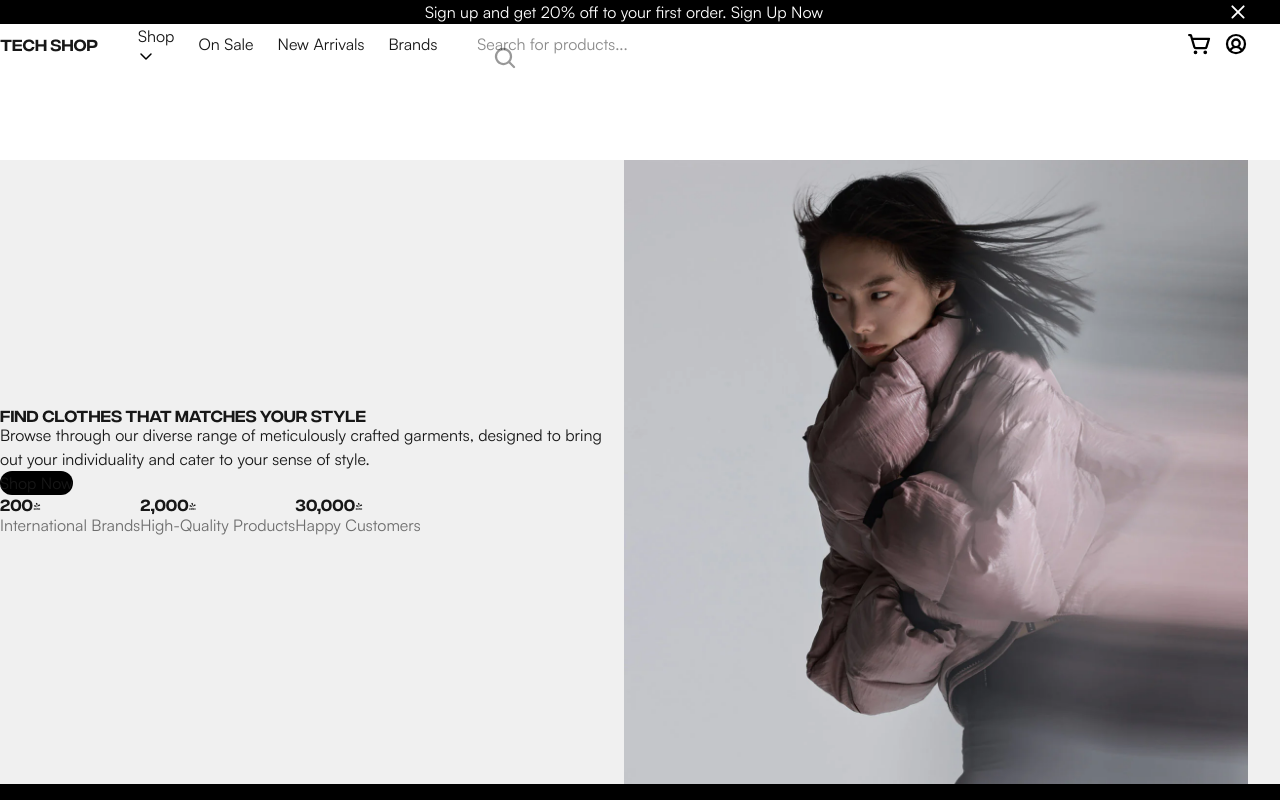
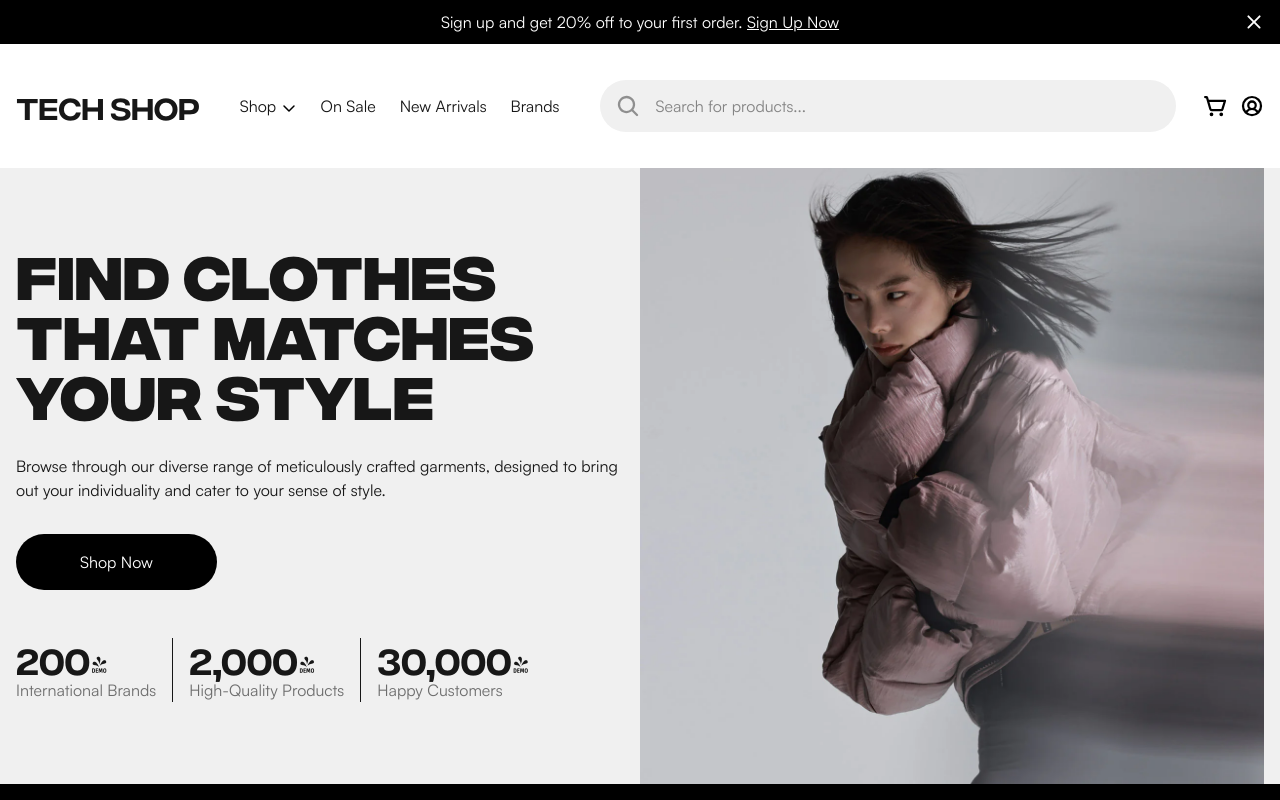
Before and after one commit to hex22a/techwear-shop-nextjs, a Next.js app: page / in a window 1280 px wide. Shown: the top 800 px of the page. Built offline with nearby package versions, Linux system fonts and the light colour scheme; no server answers; the database is empty.

Commit message:
fix styles

```diff
--- a/app/ui/globals.css
+++ b/app/ui/globals.css
@@ -1,7 +1,8 @@
-/* stylelint-disable import-notation */
+/* stylelint-disable-next-line import-notation */
 @import "tailwindcss";
-@import "tailwindcss/preflight";
 
+@tailwind base;
+@tailwind components;
 @tailwind utilities;
 
 :root {
@@ -59,7 +60,7 @@ body {
   background: var(--background);
 
   /* noinspection CssUnresolvedCustomProperty */
-  font-family: var(--font-satoshi) sans-serif;
+  font-family: var(--font-satoshi);
 }
 
 @media screen and (width >= 768px) {
@@ -74,7 +75,7 @@ body, html {
 
 h1, h2, h3, h4, h5, h6 {
   /* noinspection CssUnresolvedCustomProperty */
-  font-family: var(--font-integral) sans-serif;
+  font-family: var(--font-integral);
 }
 
 footer {
```
